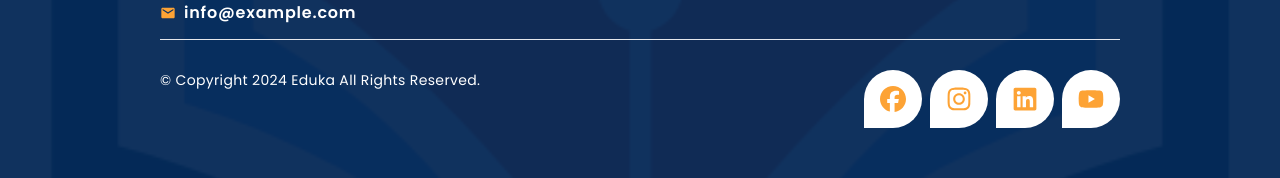
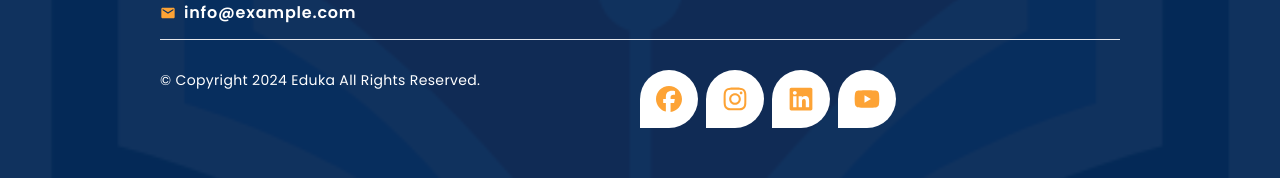
Before and after one commit to naimekattor/React_education, a React (Vite) app: page /contact in a window 1280 px wide. Shown: the part 530-708 px from the top of the page. Built offline with nearby package versions, Linux system fonts and the light colour scheme.

Commit message:
Update Footer.jsx
footer icon flex-1

```diff
--- a/src/Components/Footer.jsx
+++ b/src/Components/Footer.jsx
@@ -51,8 +51,8 @@ const Footer = () => {
           </div>
           <hr />
           <div className="flex justify-between mt-[30px] text-white">
-            <h2 className="text-[14px] font-secondary tracking-wide">© Copyright 2024 Eduka All Rights Reserved.</h2>
-            <div className="flex gap-x-2 text-primary text-[26px] cursor-pointer">
+            <h2 className="text-[14px] font-secondary tracking-wide flex-1">© Copyright 2024 Eduka All Rights Reserved.</h2>
+            <div className="flex gap-x-2 text-primary text-[26px] cursor-pointer flex-1">
               <div className="bg-white p-4 rounded-t-[50px] rounded-r-[50px] hover:bg-secondary">
                 <FaFacebook />
               </div>
```
